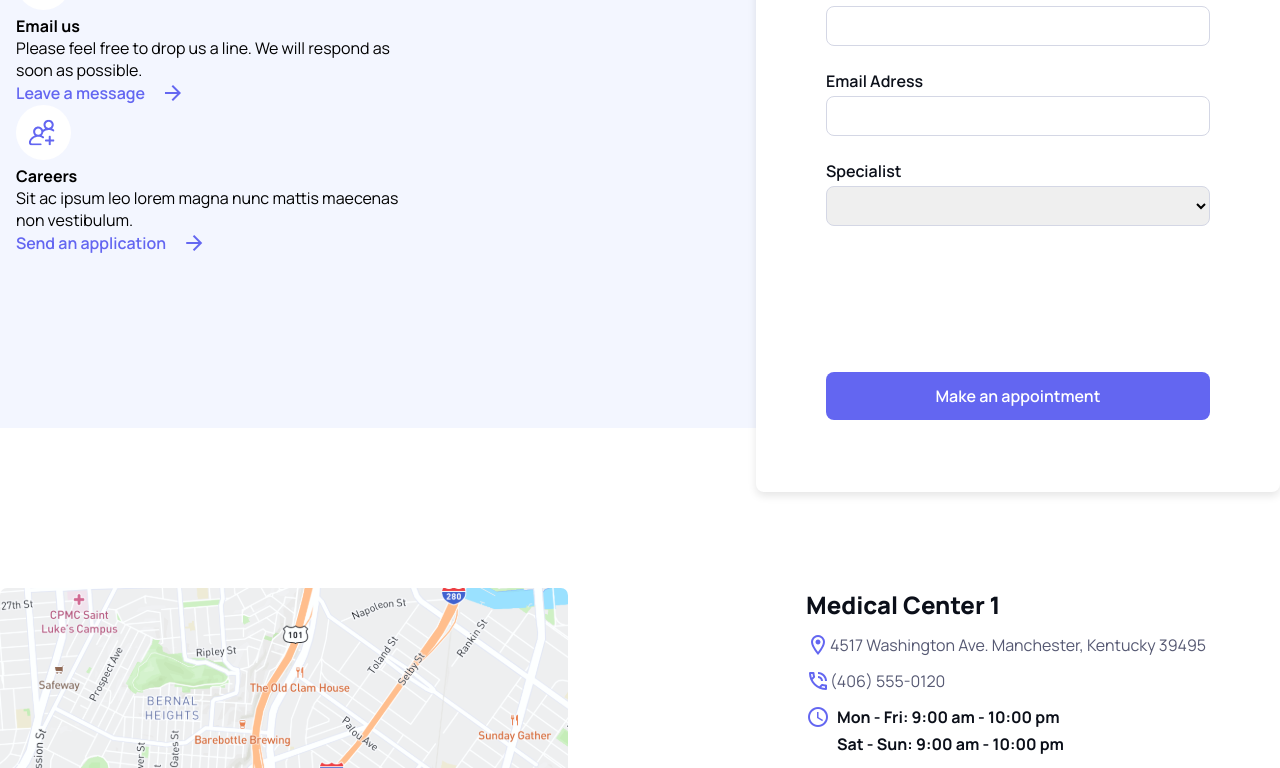
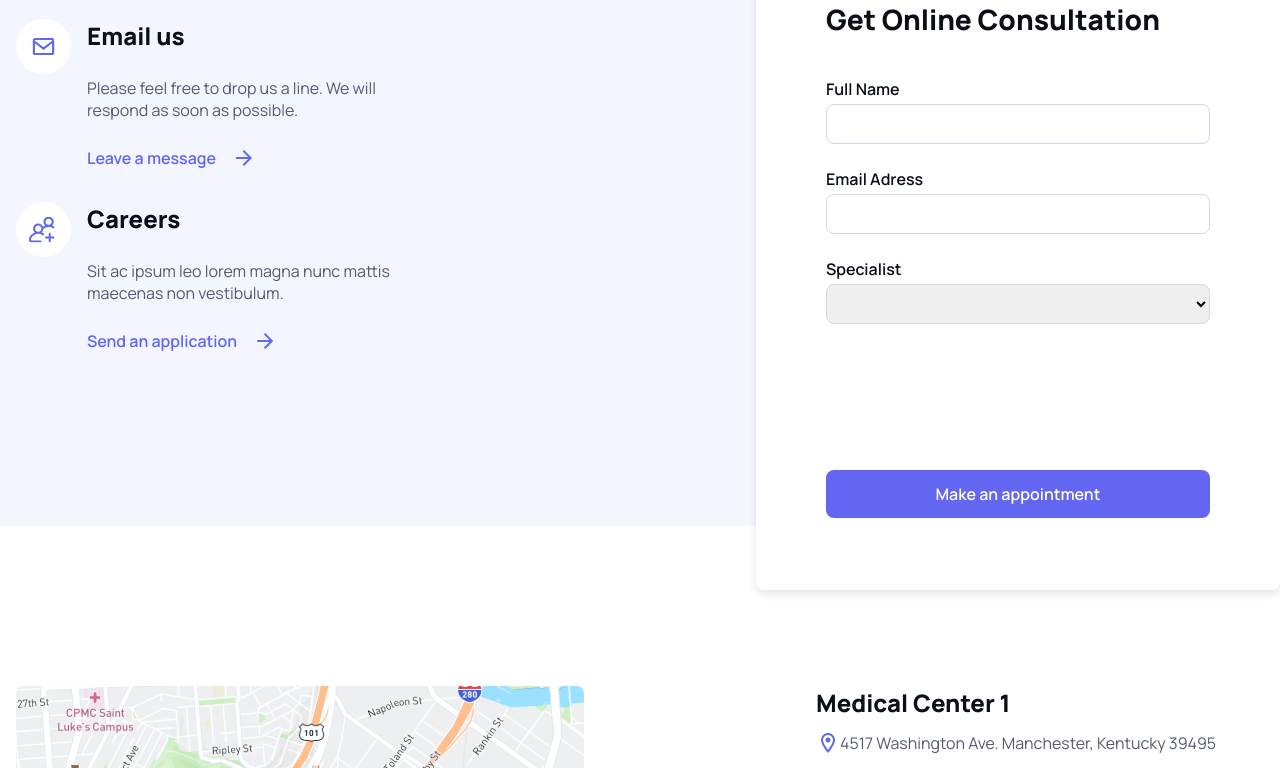
Before and after one commit to xjosob/Silicon-Design-Javascript, a React (Vite) app in the folder silicon-design/: page /contact in a window 1280 px wide. Shown: the part 272-1040 px from the top of the page. Built offline with nearby package versions, Linux system fonts and the light colour scheme.

Commit message:
fully migrated the contact page

```diff
--- a/silicon-design/src/App.jsx
+++ b/silicon-design/src/App.jsx
@@ -8,7 +8,7 @@ import Contact from "./components/Contact/Contact";
 const App = () => {
   return (
     <Router>
-      <Navbar />
+      <Navbar isContactPage={location.pathname === "/contact"} />
       <Routes>
         <Route
           path="/"
--- a/silicon-design/src/components/Contact/AdressItem.jsx
+++ b/silicon-design/src/components/Contact/AdressItem.jsx
@@ -14,12 +14,14 @@ const AdressItem = ({ name, location, phone, hours }) => {
         <div className="time-entry">
           <span className="material-icons-outlined">schedule</span>
           <div className="time-text">
-            <b>{hours.weekdays}</b>
+            <b>{hours.weekdays.split(": ")[0]}</b>:
+            {hours.weekdays.split(": ")[1]}
           </div>
         </div>
         <div className="time-entry no-icon">
           <div className="time-text">
-            <b>{hours.weekend}</b>
+            <b>{hours.weekend.split(": ")[0]}</b>:{" "}
+            {hours.weekend.split(": ")[1]}
           </div>
         </div>
       </div>
--- a/silicon-design/src/components/Contact/ContactItem.jsx
+++ b/silicon-design/src/components/Contact/ContactItem.jsx
@@ -1,14 +1,11 @@
 import React from "react";
 
 const ContactItem = ({ imageSrc, title, description, linkText }) => {
+  const formattedTitle = title.toLowerCase().replace(/\s+/g, "-");
   return (
     <div className="contact-element">
-      <img
-        src={imageSrc}
-        alt={title}
-        className={`${title.toLowerCase().replace("", "-")}-image`}
-      />
-      <div className={`${title.toLowerCase().replace("", "-")}-text`}>
+      <img src={imageSrc} alt={title} className={`${formattedTitle}-image`} />
+      <div className={`${formattedTitle}-text`}>
         <h4>{title}</h4>
         <p>{description}</p>
         <a href="#" className="leave-message">
--- a/silicon-design/src/components/Navbar.jsx
+++ b/silicon-design/src/components/Navbar.jsx
@@ -1,7 +1,9 @@
 import React, { useEffect } from "react";
-import { Link } from "react-router-dom";
+import { Link, useLocation } from "react-router-dom";
 
 const Navbar = () => {
+  const location = useLocation();
+  const isContactPage = location.pathname === "/contact";
   useEffect(() => {
     const themeToggle = document.getElementById("theme-toggle");
     const savedTheme = localStorage.getItem("theme") || "light-theme";
@@ -34,7 +36,7 @@ const Navbar = () => {
   }, []);
 
   return (
-    <nav>
+    <nav className={isContactPage ? "contact-navbar" : ""}>
       <div className="content-wrapper-nav">
         <Link to="/">
           <img src="logos/navbar-logo.svg" alt="Logo" className="logo" />
--- a/silicon-design/src/styles/contact-styles.css
+++ b/silicon-design/src/styles/contact-styles.css
@@ -22,6 +22,9 @@
   margin: 0 auto;
   position: relative;
   z-index: 2;
+  display: flex;
+  flex-direction: column;
+  gap: 2rem;
 }
 #contact-us .breadcrumb {
   display: flex;
@@ -56,6 +59,10 @@
   justify-content: space-between;
   align-items: flex-start;
   position: relative;
+}
+#contact-us .contact-elements .contact-element {
+  display: flex;
+  gap: 1rem;
 }
 #contact-us .contact-elements a.leave-message,
 #contact-us .contact-elements a.send-application {
@@ -92,6 +99,7 @@
   flex-direction: column;
   width: 24.375rem;
   padding-bottom: 127px;
+  gap: 2rem;
 }
 #contact-us .contact-elements .contact-info h1 {
   color: #0b0f19;
@@ -108,17 +116,17 @@
   align-items: flex-start;
   margin-top: 4.5rem;
 }
-#contact-us .contact-elements .contact-info .email-us .email-us-text {
+#contact-us .contact-elements .contact-info .email-us-text {
   display: flex;
   flex-direction: column;
   gap: 1.5625rem;
 }
-#contact-us .contact-elements .contact-info .email-us .email-us-text h4 {
+#contact-us .contact-elements .contact-info .email-us-text h4 {
   color: #0b0f19;
   font-size: 1.5rem;
   font-weight: 800;
 }
-#contact-us .contact-elements .contact-info .email-us .email-us-text p {
+#contact-us .contact-elements .contact-info .email-us-text p {
   color: #565973;
   font-size: 1rem;
   font-weight: 400;
@@ -129,17 +137,17 @@
   align-items: flex-start;
   margin-top: 45px;
 }
-#contact-us .contact-elements .contact-info .careers .careers-text {
+#contact-us .contact-elements .contact-info .careers-text {
   display: flex;
   flex-direction: column;
   gap: 1.5625rem;
 }
-#contact-us .contact-elements .contact-info .careers .careers-text h4 {
+#contact-us .contact-elements .contact-info .careers-text h4 {
   color: #0b0f19;
   font-size: 1.5rem;
   font-weight: 800;
 }
-#contact-us .contact-elements .contact-info .careers .careers-text p {
+#contact-us .contact-elements .contact-info .careers-text p {
   color: #565973;
   font-size: 1rem;
   font-weight: 400;
@@ -235,6 +243,8 @@
   justify-content: space-between;
   margin-top: 6rem;
   margin-bottom: 33.875rem;
+  padding-left: 1rem;
+  padding-right: 1rem;
 }
 #map-section .map-container img {
   height: 482px;
@@ -244,7 +254,7 @@
   display: flex;
   flex-direction: column;
   width: 31.25rem;
-  align-items: center;
+  align-items: flex-end;
   gap: 3.125rem;
   height: 100%;
 }
@@ -292,6 +302,13 @@
 }
 #map-section .map-container .addresses .medical-center .times-wrapper .time-entry .material-icons-outlined {
   color: #6366f1;
+}
+#map-section .map-container .addresses .medical-center .times-wrapper .time-entry .time-text {
+  display: inline;
+  font-weight: normal;
+}
+#map-section .map-container .addresses .medical-center .times-wrapper .time-entry .time-text b {
+  font-weight: bold;
 }
 #map-section .map-container .addresses .medical-center .times-wrapper .time-entry.no-icon {
   padding-left: 1.9375rem;
--- a/silicon-design/src/styles/contact-styles.scss
+++ b/silicon-design/src/styles/contact-styles.scss
@@ -27,6 +27,9 @@
     margin: 0 auto;
     position: relative;
     z-index: 2;
+    display: flex;
+    flex-direction: column;
+    gap: 2rem;
   }
 
   .breadcrumb {
@@ -68,6 +71,10 @@
     align-items: flex-start;
     position: relative;
 
+    .contact-element {
+      display: flex;
+      gap: 1rem;
+    }
     a.leave-message,
     a.send-application {
       @each $property, $value in $navigation-hover {
@@ -104,6 +111,7 @@
       flex-direction: column;
       width: 24.375rem;
       padding-bottom: 127px;
+      gap: 2rem;
 
       h1 {
         @each $property, $value in $heading-h1 {
@@ -120,6 +128,7 @@
         gap: 1.5rem;
         align-items: flex-start;
         margin-top: 4.5rem;
+      }
 
       .email-us-text {
         display: flex;
@@ -138,13 +147,13 @@
           }
         }
       }
-      }
 
       .careers {
         display: flex;
         gap: 1.5rem;
         align-items: flex-start;
         margin-top: 45px;
+      }
 
       .careers-text {
         display: flex;
@@ -159,7 +168,6 @@
         p {
           @each $property, $value in $m-text {
             #{$property}: $value;
-            }
           }
         }
       }
@@ -261,6 +269,8 @@
     justify-content: space-between;
     margin-top: 6rem;
     margin-bottom: 33.875rem;
+    padding-left: 1rem;
+    padding-right: 1rem;
 
     img {
       height: 482px;
@@ -271,7 +281,7 @@
       display: flex;
       flex-direction: column;
       width: 31.25rem;
-      align-items: center;
+      align-items: flex-end;
       gap: 3.125rem;
       height: 100%;
 
@@ -322,6 +332,15 @@
 
             .material-icons-outlined {
               color: $primary;
+            }
+
+            .time-text {
+              display: inline;
+              font-weight: normal;
+
+              b {
+                font-weight: bold;
+              }
             }
           }
 
--- a/silicon-design/src/styles/styles.css
+++ b/silicon-design/src/styles/styles.css
@@ -25,6 +25,10 @@ body.dark-theme {
   width: 100%;
   max-width: 81rem;
   margin: 0 auto;
+}
+
+nav.contact-navbar {
+  background-color: #f3f6ff;
 }
 
 .content-wrapper-nav {
--- a/silicon-design/src/styles/styles.scss
+++ b/silicon-design/src/styles/styles.scss
@@ -30,6 +30,10 @@ body.dark-theme {
   width: 100%;
   max-width: 81rem;
   margin: 0 auto;
+}
+
+nav.contact-navbar {
+  background-color: #f3f6ff;
 }
 
 .content-wrapper-nav {
```
Also changed, not shown: 2 other files (tests, documents, lock files or other folders). Lines whose indentation alone changed are shown as unchanged.
